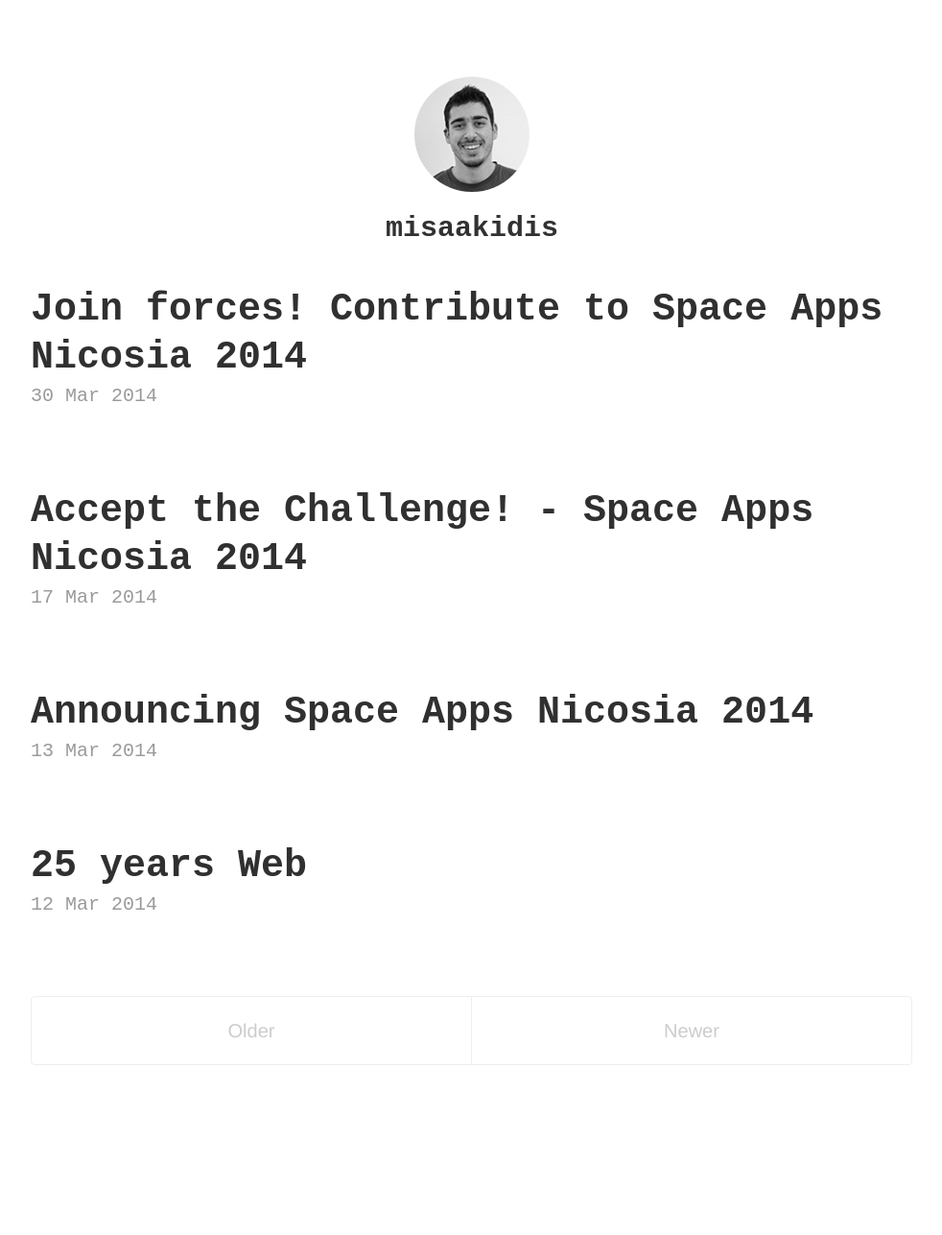
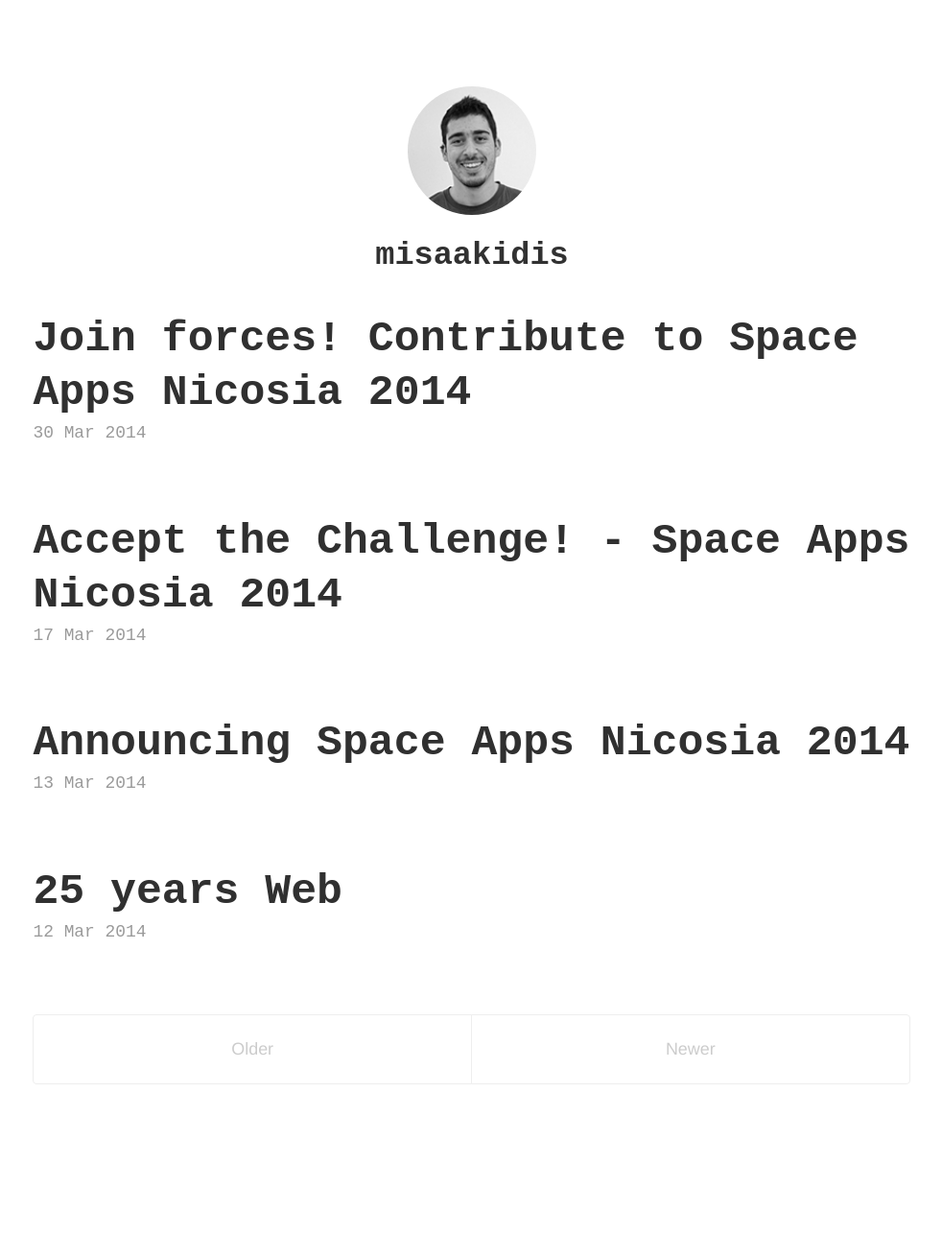
Before and after one commit to misaakidis/misaakidis.github.io, a Jekyll site: the page built from index.html, in a window 1280 px wide. Shown: the whole page at 96% size, without its empty margins (148-1130 px from the left). Built offline with Jekyll 4.4.1, drawn with Linux system fonts in a browser that asks for light colours; Markdown is read by kramdown in place of the engine named in the settings; the list of posts is cut into pages by our own code; before the commit the page ends 1250 px from its top, so only the background shows below that.

Commit message:
MOD: smaller font

```diff
--- a/public/css/thoughts.css
+++ b/public/css/thoughts.css
@@ -1,3 +1,9 @@
+@media (min-width: 58rem) {
+  html {
+    font-size: 1.4rem;
+  }
+}
+
 a
 {
     color: rgb(21, 171, 51);
@@ -37,6 +43,7 @@
     min-width: 75%;
     padding-top:    4rem;
     padding-bottom: 4rem;
+    font-size: 0.8rem;
 }
 
 iframe {
```
